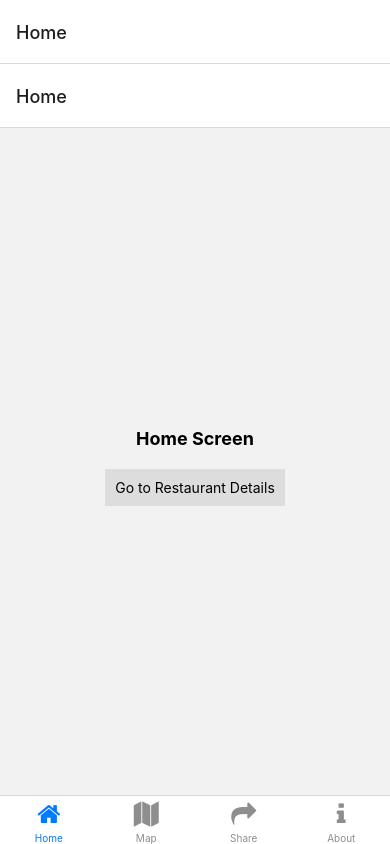
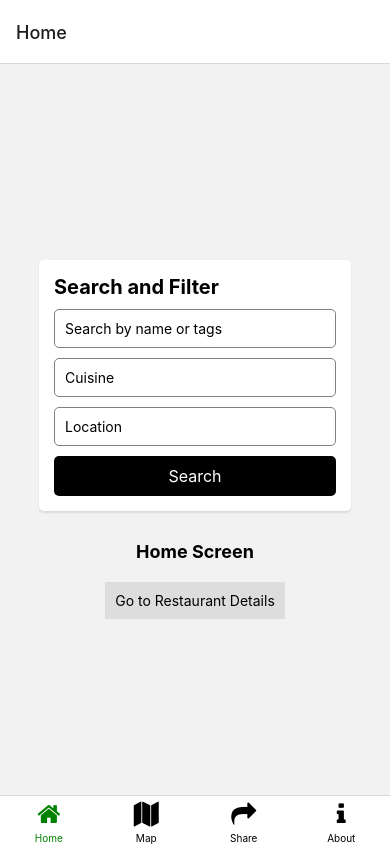
Before and after one commit to e41c/mealMate, a React Native app: screen /Home in a window 390 px wide. Built offline with nearby package versions, Linux system fonts and the light colour scheme.

Commit message:
search bar added

```diff
--- a/App.js
+++ b/App.js
@@ -28,11 +28,18 @@ const Tab = createBottomTabNavigator();
 export default function App() {
   return (
     <NavigationContainer>
-      <Tab.Navigator>
+      <Tab.Navigator
+      screenOptions={{ headerShown: false }}
+      tabBarOptions={{
+         activeTintColor: 'green',
+         inactiveTintColor: 'black',
+       }}
+      >
         <Tab.Screen
           name="Home"
           component={HomeStackScreen}
           options={{
+            headerShown: false,
             tabBarIcon: ({ color, size }) => (
               <Icon name="home" size={size} color={color} />
             ),
--- a/src/screens/HomeScreen.jsx
+++ b/src/screens/HomeScreen.jsx
@@ -1,10 +1,12 @@
 // HomeScreen.js
 import React from 'react';
 import { View, Text, TouchableOpacity, StyleSheet } from 'react-native';
+import { SearchBar } from './SearchBar';
 
 const HomeScreen = ({ navigation }) => {
   return (
     <View style={styles.container}>
+      <SearchBar />
       <Text style={styles.screenText}>Home Screen</Text>
       <TouchableOpacity
         style={styles.button}
--- /dev/null
+++ b/src/screens/SearchBar.jsx
@@ -0,0 +1,85 @@
+
+import React, { useState} from 'react'
+
+import { View, Text, TextInput, StyleSheet, TouchableOpacity } from 'react-native'
+
+export const SearchBar = () => {
+    const [query, setQuery] = useState('');
+    const [cuisine, setCuisine] = useState('');
+    const [location, setLocation] = useState('');
+
+
+    const handleSearch = () => {
+
+        onSearch(query, cuisine, location);
+      };
+
+  return (
+    <View style={styles.container}>
+    <Text style={styles.header}>Search and Filter</Text>
+    <TextInput
+      style={styles.input}
+      placeholder="Search by name or tags"
+      value={query}
+      onChangeText={setQuery}
+    />
+    <TextInput
+      style={styles.input}
+      placeholder="Cuisine"
+      value={cuisine}
+      onChangeText={setCuisine}
+    />
+    <TextInput
+      style={styles.input}
+      placeholder="Location"
+      value={location}
+      onChangeText={setLocation}
+    />
+     <TouchableOpacity style={styles.button} onPress={handleSearch}>
+        <Text style={styles.buttonText}>Search</Text>
+      </TouchableOpacity>
+
+  </View>
+  )
+}
+
+
+const styles = StyleSheet.create({
+    container: {
+      alignSelf: 'center',
+      width: '80%',
+      margin: 20,
+      padding: 15,
+      backgroundColor: '#fff',
+      borderRadius: 5,
+      shadowColor: '#000',
+      shadowOffset: { width: 0, height: 2 },
+      shadowOpacity: 0.1,
+      shadowRadius: 2,
+      elevation: 2,
+    },
+    header: {
+      fontSize: 20,
+      fontWeight: 'bold',
+      marginBottom: 10,
+    },
+    input: {
+      borderWidth: 1,
+      borderColor: 'grey',
+      borderRadius: 5,
+      padding: 10,
+      marginBottom: 10,
+    },
+    button: {
+        backgroundColor: 'black',
+        padding: 10,
+        borderRadius: 5,
+        justifyContent: 'center',
+        alignItems: 'center',
+      },
+      buttonText: {
+        color: 'white',
+        fontSize: 16,
+      },
+
+  });
```
